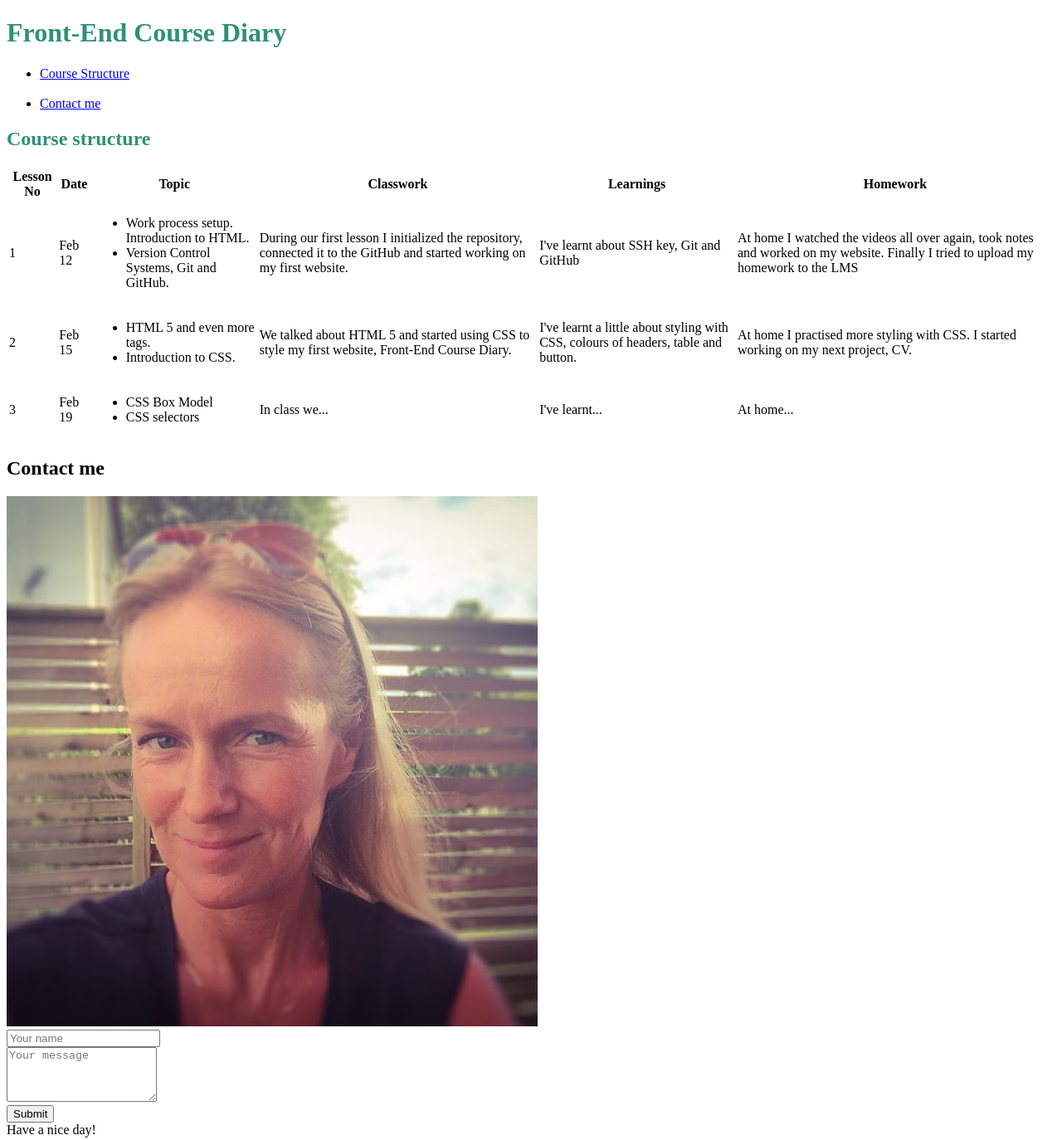
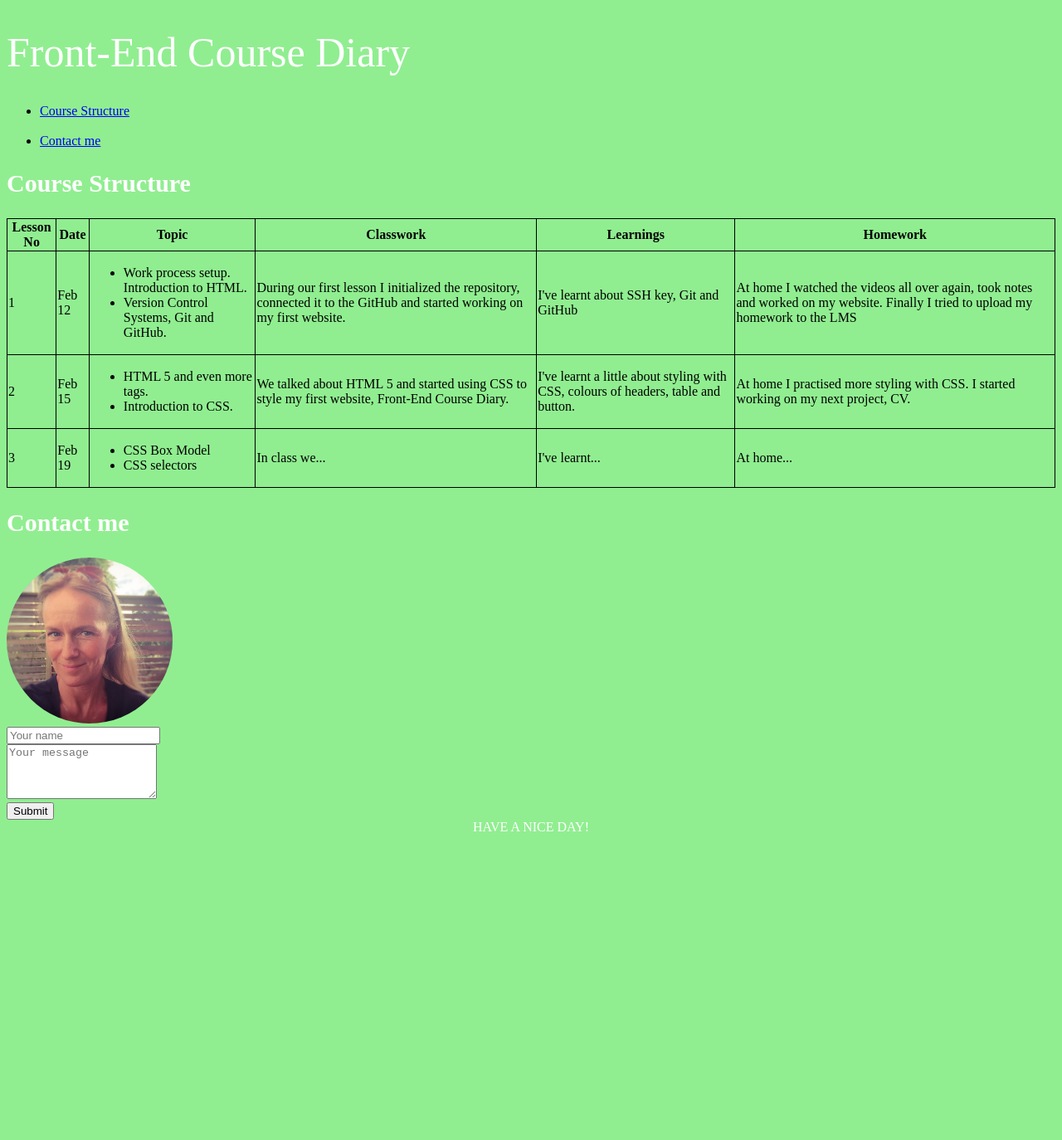
Before and after one commit to Martinasoomro/My-First-Website, a plain HTML site: page index.html in a window 1280 px wide. Shown: the whole page at 83% size. After the commit the page ends 1014 px from the top, so only its background shows below. Drawn offline with Linux system fonts and the light colour scheme.

Commit message:
Added style to image, table and footer.

```diff
--- a/index.html
+++ b/index.html
@@ -7,9 +7,42 @@
     <link rel="stylesheet" href="Styles/index.css">
 </head>
 
+<style>
+    body {
+        background-color: lightgreen;
+    }
+
+    h1 {
+        color: white;
+        font-size: 50px;
+        font-weight: 200;
+    }
+
+    h2 {
+        color: white;
+        font-size: 30px;
+        font-weight: 200px;
+    }
+
+img {
+    border-radius: 50%;
+}
+
+footer {
+    color: white
+}
+
+table {
+    border-collapse: collapse;
+}
+
+table, td, th {
+    border: 1px solid black;
+}
+</style>
+
 <body>
-    <h1 class="heading">Front-End Course Diary</h1>
-<!-- skriv namn, flytta till höger -->
+    <h1>Front-End Course Diary</h1>
     <nav>
         <ul>
             <li><a href="#course-block">Course Structure</a></li>
@@ -19,7 +52,7 @@
 </nav>
 
 <section id="course-block">
-    <h2 class="heading">Course structure</h2>
+    <h2>Course Structure</h2>
 <table>
     <tr>
         <th>Lesson No</th>
@@ -47,7 +80,8 @@
     <td>I've learnt about SSH key, Git and GitHub </td>
         <td>At home I watched the videos all over again, took notes
             and worked on my website. Finally I tried to upload my
-            homework to the LMS</td>
+            homework to the LMS
+    </td>
     </tr>
 
     <tr>
@@ -77,14 +111,16 @@
         <td>I've learnt...</td>
         <td>At home...</td>
     </td>
-
     </tr>
 </table>
 </section>
 
 <section id="contact me-block">
     <h2>Contact me</h2>
-    <img src="Assets/Images/photo.jpg" alt="My picture">
+
+    <img src="Assets/Images/photo.jpg" alt="My picture"
+    width="200" height="200">
+
     <form>
     <input type="text" placeholder="Your name"><br>
         <textarea placeholder="Your message" rows="4"></textarea><br>
@@ -92,6 +128,8 @@
     </form>
 </section>
 
-<footer>Have a nice day!</footer>
+<footer>
+    <center>HAVE A NICE DAY!</center>
+</footer>
 </body>
 </html>
```
Lines whose indentation alone changed are shown as unchanged.
